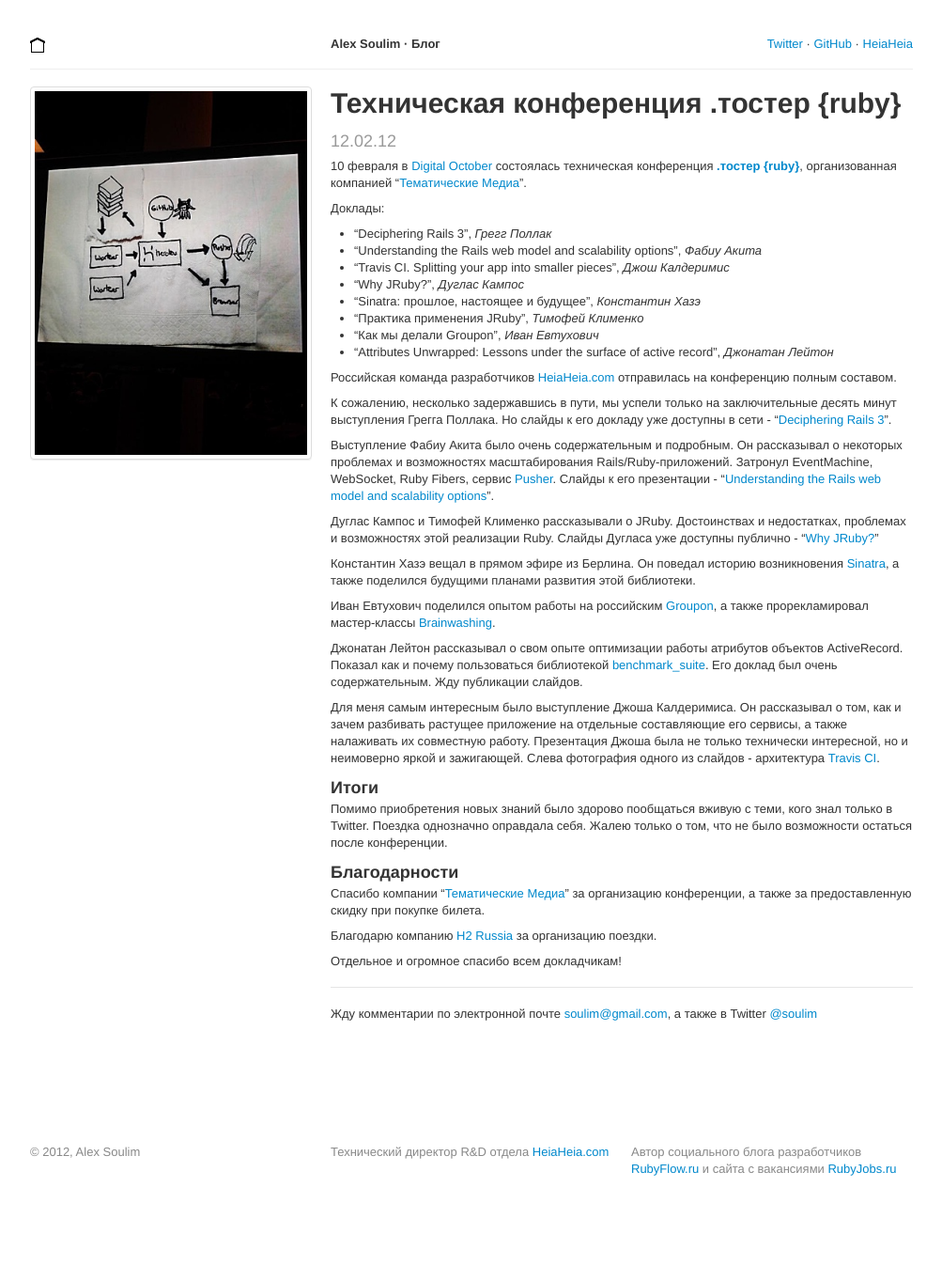
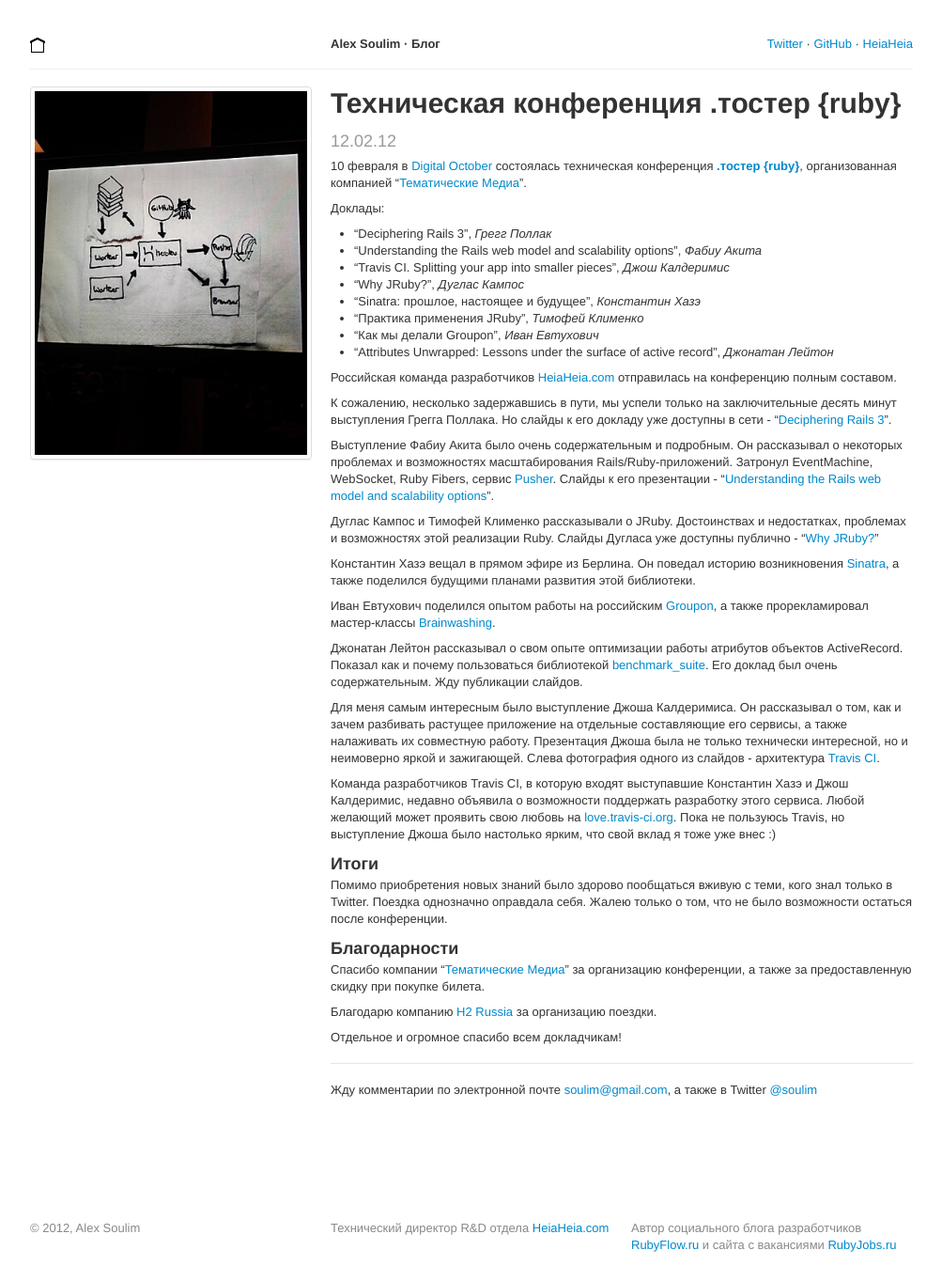
Before and after one commit to soulim/soulim.github.com, a Jekyll site: the page built from _posts/2012-02-12-toster-ruby.markdown, in a window 1280 px wide. Shown: the whole page at 94% size, without its empty margins (138-1141 px from the left). Built offline with Jekyll 4.4.1, drawn with Linux system fonts in a browser that asks for light colours; before the commit the page ends 1282 px from its top, so only the background shows below that.

Commit message:
Add small fixes

```diff
--- a/_posts/2012-02-12-toster-ruby.markdown
+++ b/_posts/2012-02-12-toster-ruby.markdown
@@ -35,6 +35,8 @@
 
 Для меня самым интересным было выступление Джоша Калдеримиса. Он рассказывал о том, как и зачем разбивать растущее приложение на отдельные составляющие его сервисы, а также налаживать их совместную работу. Презентация Джоша была не только технически интересной, но и неимоверно яркой и зажигающей. Слева фотография одного из слайдов - архитектура [Travis CI](http://travis-ci.org).
 
+Команда разработчиков Travis CI, в которую входят выступавшие Константин Хазэ и Джош Калдеримис, недавно объявила о возможности поддержать разработку этого сервиса. Любой желающий может проявить свою любовь на [love.travis-ci.org](https://love.travis-ci.org). Пока не пользуюсь Travis, но выступление Джоша было настолько ярким, что свой вклад я тоже уже внес :)
+
 ### Итоги
 
 Помимо приобретения новых знаний было здорово пообщаться вживую с теми, кого знал только в Twitter. Поездка однозначно оправдала себя. Жалею только о том, что не было возможности остаться после конференции.
```
